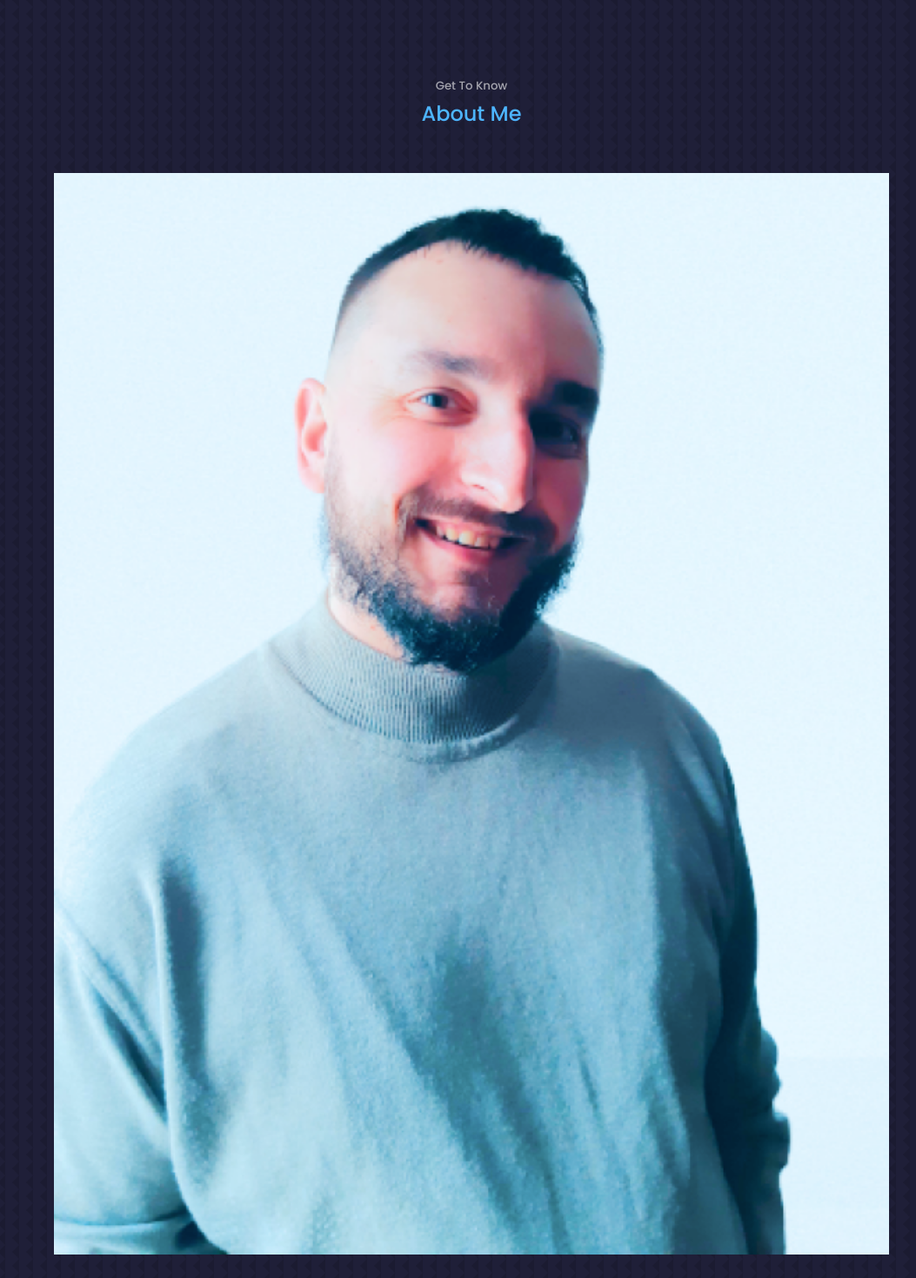
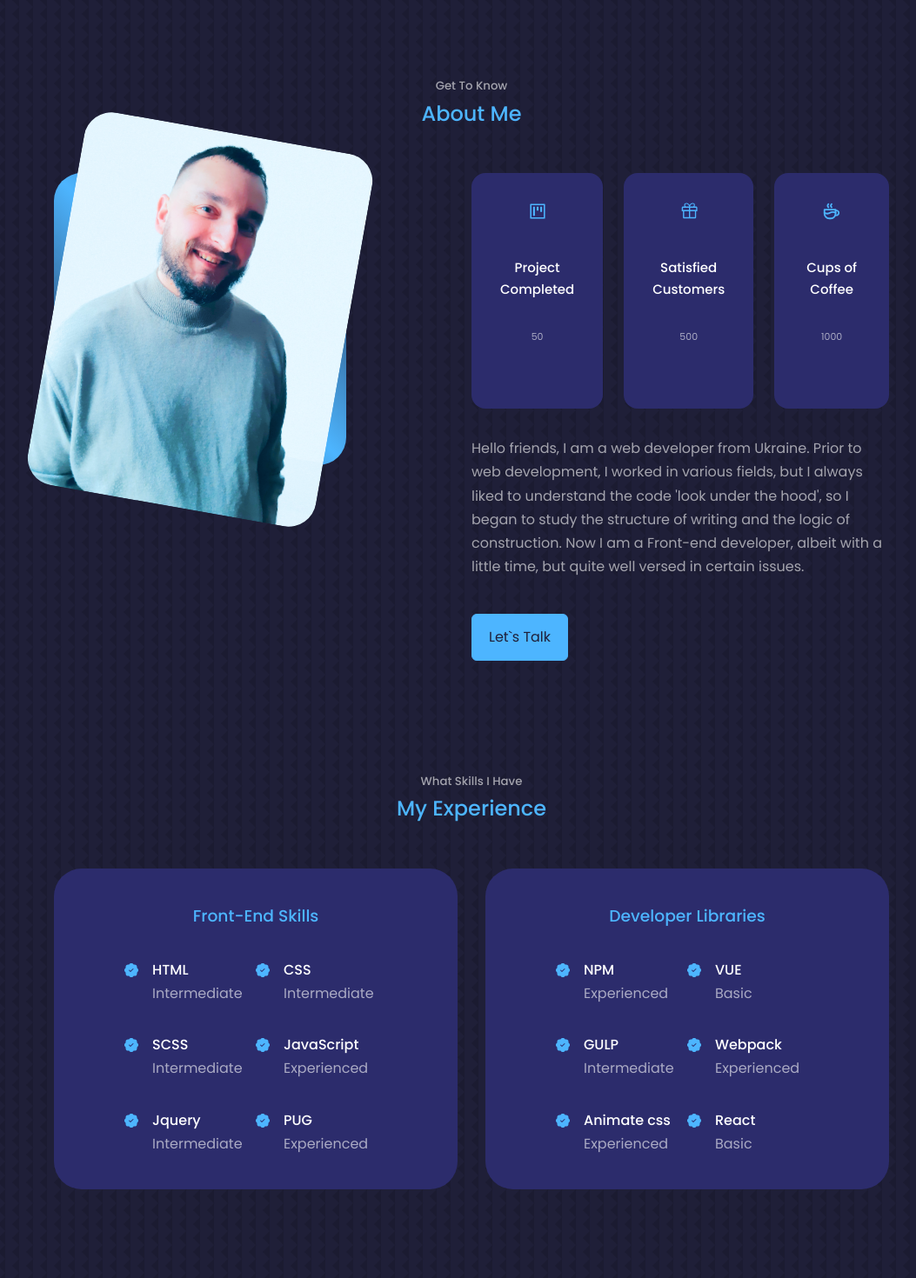
Before and after one commit to mudmykola/react-portfolio-test, a React (Create React App) app: page / in a window 1280 px wide. Shown: the part 840-2310 px from the top of the page at 87% size, without its empty margins (98-1151 px from the left). Built offline with nearby package versions, Linux system fonts and the light colour scheme.

Commit message:
done=>dev[experience]

```diff
--- a/package.json
+++ b/package.json
@@ -3,6 +3,7 @@
   "version": "0.1.0",
   "private": true,
   "dependencies": {
+    "@mui/icons-material": "^5.10.6",
     "@testing-library/jest-dom": "^5.16.5",
     "@testing-library/react": "^13.4.0",
     "@testing-library/user-event": "^13.5.0",
--- a/src/components/about/About.jsx
+++ b/src/components/about/About.jsx
@@ -1,6 +1,9 @@
 import React from 'react'
 import './about.css'
 import ME from '../../assets/img/me-about.png'
+import {AiOutlineProject} from 'react-icons/ai'
+import {TbCoffee} from 'react-icons/tb'
+import {GoGift} from 'react-icons/go'
 
 
 const About = () => {
@@ -9,11 +12,34 @@ const About = () => {
       <h5>Get To Know</h5>
       <h2>About Me</h2>
       <div className="container about-box">
-          <div className="about-me">
-            <div className="about-me__image">
-              <img src={ME} alt="me-about" />
+        <div className="about-me">
+          <div className="about-me__image">
+            <img src={ME} alt="me-about" />
+          </div>
+        </div>
+        <div className="about-content">
+          <div className="about-cards">
+            <article className="about-card">
+              <AiOutlineProject className='about-icon'/>
+              <h5>Project Completed</h5>
+              <p>50</p>
+            </article>
+            <article className="about-card">
+              <GoGift className='about-icon'/>
+              <h5>Satisfied Customers</h5>
+              <p>500</p>
+            </article>
+            <article className="about-card">
+              <TbCoffee className='about-icon'/>
+              <h5>Cups of Coffee</h5>
+              <p>1000</p>
+            </article>
             </div>
-          </div>
+            <p>
+            Hello friends, I am a web developer from Ukraine. Prior to web development, I worked in various fields, but I always liked to understand the code 'look under the hood', so I began to study the structure of writing and the logic of construction. Now I am a Front-end developer, albeit with a little time, but quite well versed in certain issues.
+            </p>
+            <a className='btn btn-primary' href="#contact">Let`s Talk</a>
+        </div>
       </div>
     </section>
   )
--- a/src/components/about/about.css
+++ b/src/components/about/about.css
@@ -0,0 +1,104 @@
+.about-box {
+    display: grid;
+    grid-template-columns: 35% 50%;
+    gap: 15%;
+}
+
+.about-me {
+    display: grid;
+    place-items: center;
+    border-radius: 32px;
+    width: 100%;
+    aspect-ratio: 1/1;
+    background: linear-gradient(45deg, transparent, var(--color-primary), transparent);
+}
+
+.about-me__image {
+    border-radius: 32px;
+    overflow: hidden;
+    transform: rotate(10deg);
+    transition: var(--transition);
+}
+
+.about-me__image:hover {
+    transform: rotate(0);
+}
+
+.about-cards {
+    display: grid;
+    grid-template-columns: repeat(3, 1fr);
+    gap: 24px;
+}
+
+.about-card {
+    background: var(--color-bg-variant);
+    border-radius: 16px;
+    border: 1px solid transparent;
+    padding: 32px;
+    text-align: center;
+    transition: var(--transition);
+}
+
+.about-card:hover {
+    background: transparent;
+    border-color: var(--color-primary-variant);
+    cursor: default;
+}
+
+.about-icon {
+    color: var(--color-primary);
+    font-size: 22px;
+    margin-bottom: 32px;
+}
+
+.about-card h5 {
+    font-size: 15px;
+}
+
+.about-card p {
+    font-size: 11px;
+    color: var(--color-light);
+}
+
+.about-content p {
+    margin: 32px 0 41px;
+    color: var(--color-light);
+}
+
+
+/* MEDIA */
+
+@media screen and (max-width:1024px) {
+    .about-box {
+        grid-template-columns: 1fr;
+        gap: 0;
+    }
+    .about-me {
+        width: 50%;
+        margin: 32px auto 64px;
+    }
+    .about-content {
+        margin-top: 30px;
+    }
+    .about-content p {
+        margin: 16px 0 25px;
+    }
+}
+
+@media screen and (max-width:600px) {
+    .about-me {
+        width: 65%;
+        margin: 0 auto 48px;
+    }
+    .about-cards {
+        grid-template-columns: 1fr 1fr;
+        gap: 16px;
+    }
+    .about-content {
+        text-align: center;
+        margin-top: 30px;
+    }
+    .about-content p {
+        margin: 24px 0;
+    }
+}
--- a/src/components/experience/Experience.jsx
+++ b/src/components/experience/Experience.jsx
@@ -1,8 +1,139 @@
 import React from 'react'
 import './experience.css'
+import { BsPatchCheckFill } from 'react-icons/bs'
+
 const Experience = () => {
   return (
-    <section id='experience'>Experience</section>
+    <section id='experience'>
+      <h5>What Skills I Have</h5>
+      <h2>My Experience</h2>
+
+      <div className="container experience-box">
+        <div className="experience-frontend">
+          <h3>Front-End Skills</h3>
+          <div className="experience-content">
+            <article>
+              <div className="experience-details">
+                <BsPatchCheckFill className="experience-details__icon" />
+                <div>
+                  <h4>HTML</h4>
+                  <p className='text-light'>Intermediate</p>
+                </div>
+              </div>
+            </article>
+            <article>
+              <div className="experience-details">
+                <BsPatchCheckFill className="experience-details__icon" />
+                <div>
+                  <h4>CSS</h4>
+                  <p className='text-light'>Intermediate</p>
+                </div>
+
+              </div>
+            </article>
+            <article>
+              <div className="experience-details">
+                <BsPatchCheckFill className="experience-details__icon" />
+                <div>
+                  <h4>SCSS</h4>
+                  <p className='text-light'>Intermediate</p>
+                </div>
+
+              </div>
+            </article>
+            <article>
+              <div className="experience-details">
+                <BsPatchCheckFill className="experience-details__icon" />
+                <div>
+                  <h4>JavaScript</h4>
+                  <p className='text-light'>Experienced</p>
+                </div>
+
+              </div>
+            </article>
+            <article>
+              <div className="experience-details">
+                <BsPatchCheckFill className="experience-details__icon" />
+                <div>
+                  <h4>Jquery</h4>
+                  <p className='text-light'>Intermediate</p>
+                </div>
+
+              </div>
+            </article>
+            <article>
+              <div className="experience-details">
+                <BsPatchCheckFill className="experience-details__icon" />
+                <div>
+                  <h4>PUG</h4>
+                  <p className='text-light'>Experienced</p>
+                </div>
+              </div>
+            </article>
+          </div>
+        </div>
+        <div className="experience-libs">
+          <h3>Developer Libraries</h3>
+          <div className="experience-content">
+            <article>
+              <div className="experience-details">
+                <BsPatchCheckFill className="experience-details__icon" />
+                <div>
+                  <h4>NPM</h4>
+                  <p className='text-light'>Experienced</p>
+                </div>
+              </div>
+            </article>
+            <article>
+              <div className="experience-details">
+                <BsPatchCheckFill className="experience-details__icon" />
+                <div>
+                  <h4>VUE</h4>
+                  <p className='text-light'>Basic</p>
+                </div>
+              </div>
+            </article>
+            <article>
+              <div className="experience-details">
+                <BsPatchCheckFill className="experience-details__icon" />
+                <div>
+                  <h4>GULP</h4>
+                  <p className='text-light'>Intermediate</p>
+                </div>
+              </div>
+            </article>
+            <article>
+              <div className="experience-details">
+                <BsPatchCheckFill className="experience-details__icon" />
+                <div>
+                  <h4>Webpack</h4>
+                  <p className='text-light'>Experienced</p>
+                </div>
+              </div>
+            </article>
+            <article>
+              <div className="experience-details">
+                <BsPatchCheckFill className="experience-details__icon" />
+                <div>
+                  <h4>Animate css</h4>
+                  <p className='text-light'>Experienced</p>
+                </div>
+              </div>
+            </article>
+            <article>
+              <div className="experience-details">
+                <BsPatchCheckFill className="experience-details__icon"  />
+                <div>
+                  <h4>React</h4>
+                  <p className='text-light'>Basic</p>
+                </div>
+              </div>
+            </article>
+          </div>
+        </div>
+      </div>
+
+    </section>
   )
 }
 
--- a/src/components/experience/experience.css
+++ b/src/components/experience/experience.css
@@ -0,0 +1,48 @@
+.experience-box {
+    display: grid;
+    grid-template-columns: 1fr 1fr;
+    gap: 32px;
+}
+
+.experience-box>div {
+    background: var(--color-bg-variant);
+    padding: 38px 80px;
+    border-radius: 32px;
+    border: 1px solid transparent;
+}
+
+.experience-box>div:hover {
+    background: transparent;
+    transition: var(--transition);
+    cursor: default;
+    border-color: var(---color-primary-variant);
+}
+
+.experience-box>div h3 {
+    text-align: center;
+    margin-bottom: 32px;
+    color: var(--color-primary);
+}
+
+.experience-content {
+    display: grid;
+    grid-template-columns: 1fr 1fr;
+    row-gap: 32px;
+}
+
+.experience-details {
+    display: flex;
+    gap: 16px;
+}
+
+.experience-details__icon {
+    margin-top: 6px;
+    color: var(--color-primary);
+}
+
+
+/* MEDIA */
+
+@media screen and (max-width:1024px) {}
+
+@media screen and (max-width:600px) {}
--- a/src/components/header/Header.jsx
+++ b/src/components/header/Header.jsx
@@ -5,7 +5,7 @@ import ME from '../../assets/img/me.png'
 import HeaderSocial from './HeaderSocial'
 const Header = () => {
   return (
-    <header>
+    <header id='home'>
       <div className="container header-box">
         <h5>Hello I`am</h5>
         <h1>Mykola Mud</h1>
--- a/src/components/header/HeaderSocial.jsx
+++ b/src/components/header/HeaderSocial.jsx
@@ -5,9 +5,9 @@ import {BsLinkedin, BsGithub,BsTwitter} from 'react-icons/bs'
 const HeaderSocial = () => {
   return (
     <div className='header-social'>
-        <a href="https://www.linkedin.com/in/mud-developer/" target="_blank"><BsLinkedin/></a>
-        <a href="https://github.com/mudmykola" target="_blank"><BsGithub/></a>
-        <a href="https://twitter.com/mud_web_dev" target="_blank"><BsTwitter/></a>
+        <a href="https://www.linkedin.com/in/mud-developer/" target="blank"><BsLinkedin/></a>
+        <a href="https://github.com/mudmykola" target="blank"><BsGithub/></a>
+        <a href="https://twitter.com/mud_web_dev" target="blank"><BsTwitter/></a>
     </div>
   )
 }
--- a/src/components/nav/Nav.jsx
+++ b/src/components/nav/Nav.jsx
@@ -9,7 +9,7 @@ const Nav = () => {
   const [activeNav, setActiveNav] = useState ('#')
   return (
     <nav>
-      <a onClick={() => setActiveNav('#')} className={activeNav === '#' ? 'active' : ''} href="#"><AiOutlineHome/></a>
+      <a href="#home" onClick={() => setActiveNav('#')} className={activeNav === '#' ? 'active' : ''}><AiOutlineHome/></a>
       <a href="#about" onClick={() => setActiveNav('#about')} className={activeNav === '#about' ? 'active' : ''} ><AiOutlineUser/></a>
       <a href="#experience" onClick={() => setActiveNav('#experience')} className={activeNav === '#experience' ? 'active' : ''} ><AiOutlineAccountBook/></a>
       <a href="#services" onClick={() => setActiveNav('#services')} className={activeNav === '#services' ? 'active' : ''} ><RiServiceLine/></a>
--- a/src/index.css
+++ b/src/index.css
@@ -16,7 +16,7 @@
     --color-primery-variant: rgba(77, 181, 255, 0.4);
     --color-white: #fff;
     --color-light: rgba(255, 255, 255, 0.6);
-    --transition: all 400ms easy;
+    --transition: all 400ms ease;
     --container-width-lg: 75%;
     --container-width-md: 86%;
     --container-width-ms: 90%;
```
Also changed, not shown: 1 other file (tests, documents, lock files or other folders).
